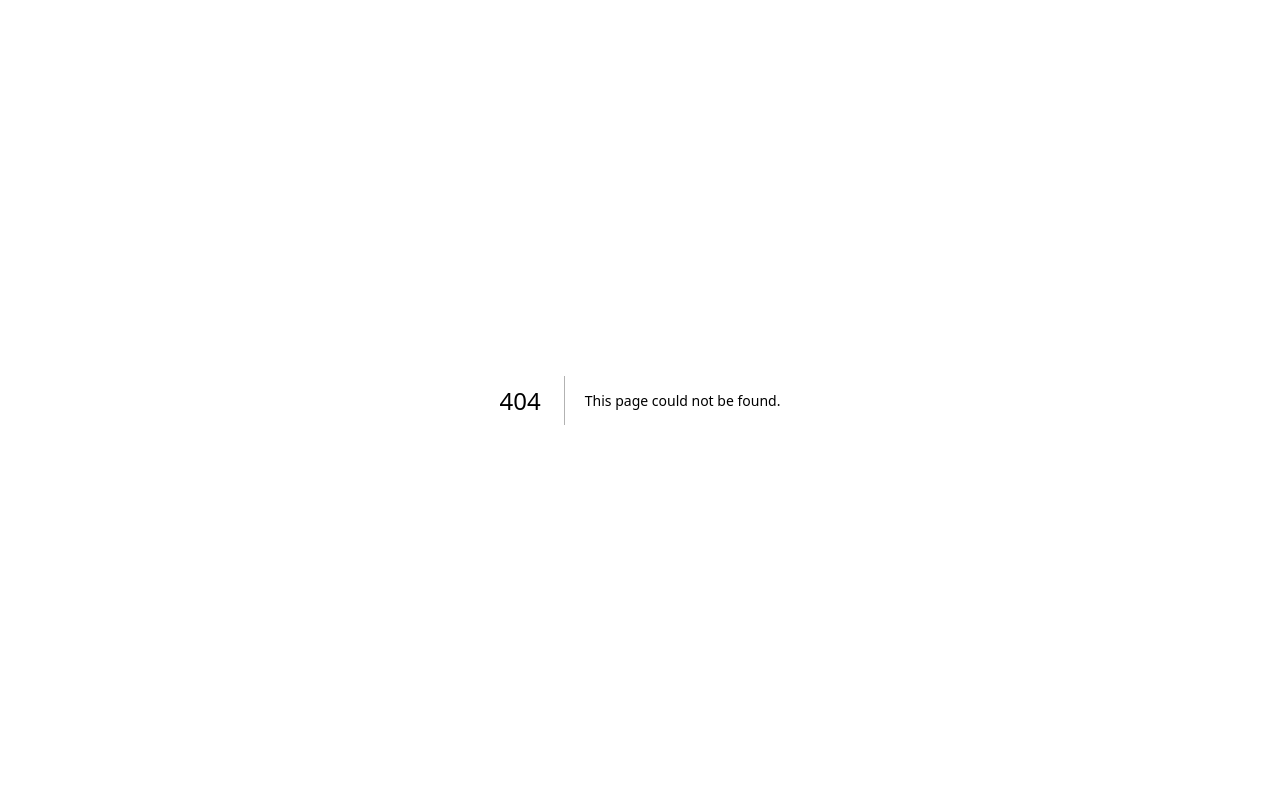
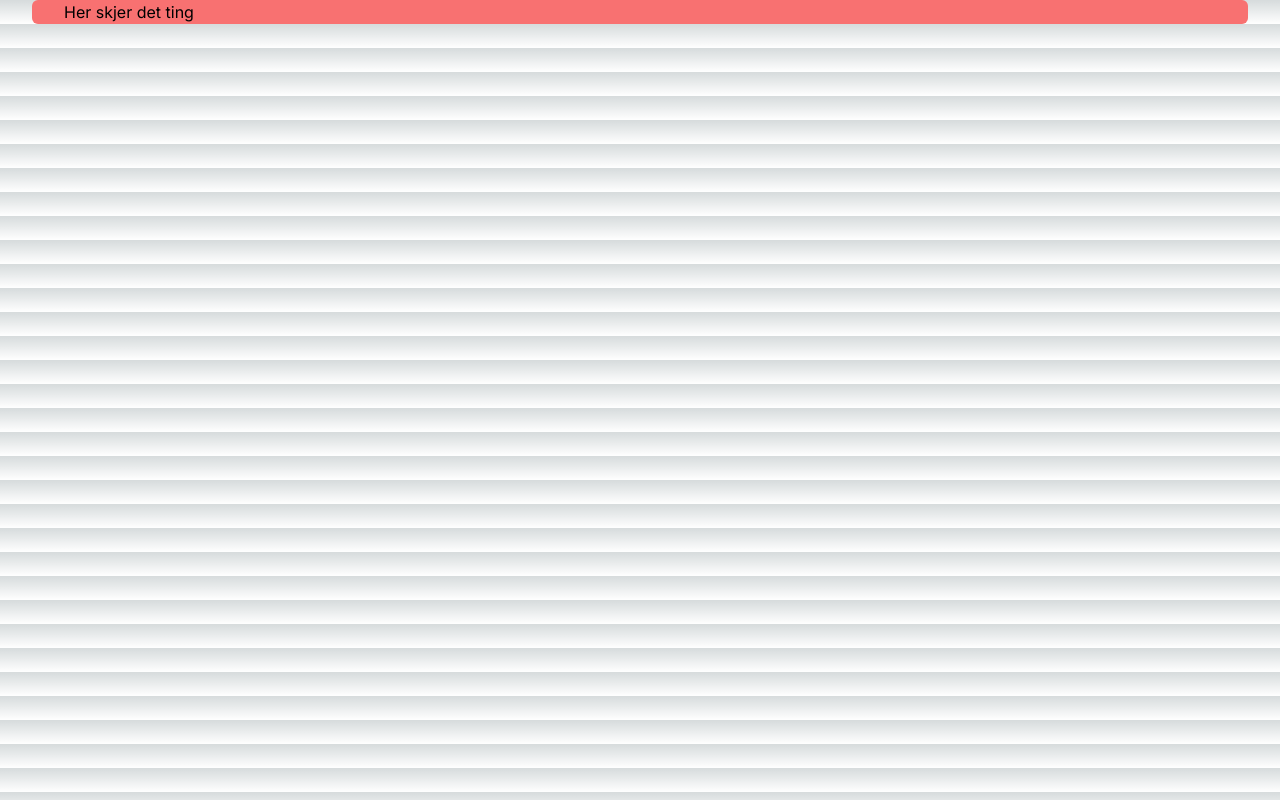
Before and after one commit to VidarHeritier/dagen-i-dag, a Next.js app: page /Sceleton in a window 1280 px wide. Before the commit this address had no page. Built offline with nearby package versions, Linux system fonts and the light colour scheme.

Commit message:
the main scaffolding

```diff
--- /dev/null
+++ b/app/Sceleton/page.tsx
@@ -0,0 +1,9 @@
+import React from "react";
+
+export default function Sceleton() {
+  return (
+    <main className="mx-8 bg-red-400 px-8 rounded-md ">
+      <h2>Her skjer det ting</h2>
+    </main>
+  );
+}
```
